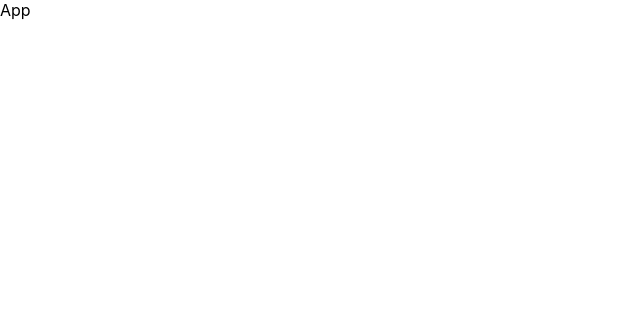
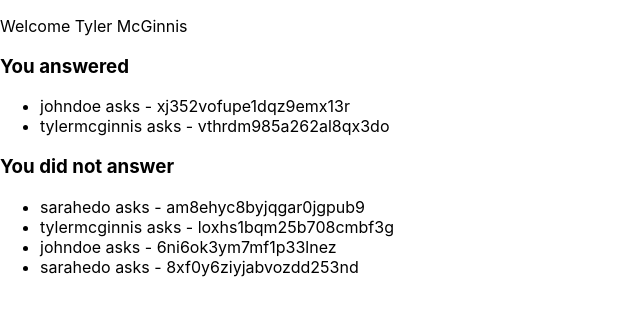
Before and after one commit to karmagan/would-you-rather, a React (Create React App) app: page / in a window 1280 px wide. Shown: the top 316 px of the page, without its empty margins (0-640 px from the left). Built offline with nearby package versions, Linux system fonts and the light colour scheme.

Commit message:
feat: First components concerning Polls

```diff
--- a/src/components/App.js
+++ b/src/components/App.js
@@ -1,15 +1,26 @@
-import { getInitialData } from "../utils/api";
 import { connect } from "react-redux";
 import { handleInitialData } from "../actions/shared";
 import React from "react";
+import PollsHome from "./PollsHome";
 
 class App extends React.Component {
   componentDidMount() {
     this.props.dispatch(handleInitialData());
   }
   render() {
-    getInitialData().then((a) => console.log(a));
-    return <div className="App">App</div>;
+    return (
+      <div className="App">
+        <p>Welcome {this.props.authedUser && this.props.authedUser.name}</p>
+        <PollsHome />
+      </div>
+    );
   }
 }
-export default connect()(App);
+
+function mapStateToProps({authedUser,users}){
+  return{
+    authedUser:users[authedUser]
+  }
+}
+
+export default connect(mapStateToProps)(App);
--- /dev/null
+++ b/src/components/PollsHome.js
@@ -0,0 +1,33 @@
+import React from "react";
+import { connect } from "react-redux";
+import PollsList from "./PollsList";
+class PollsHome extends React.Component {
+  render() {
+    return (
+      <div>
+        <h3>You answered</h3>
+        <PollsList pollsList={this.props.answeredPolls} />
+        <h3> You did not answer</h3>
+        <PollsList pollsList={this.props.otherPolls} />
+      </div>
+    );
+  }
+}
+
+function mapStateToProps({ questions, authedUser, users }) {
+  const answeredPolls =
+    authedUser !== null ? Object.keys(users[authedUser].answers) : [];
+  const otherPolls =
+    authedUser !== null
+      ? Object.values(questions)
+          .filter((poll) => !answeredPolls.includes(poll.id))
+          .map((poll) => poll.id)
+      : [];
+  return {
+    otherPolls,
+    answeredPolls,
+    authedUser,
+  };
+}
+
+export default connect(mapStateToProps)(PollsHome);
--- /dev/null
+++ b/src/components/PollsList.js
@@ -0,0 +1,25 @@
+import React from "react";
+import { connect } from "react-redux";
+
+class PollsList extends React.Component {
+  render() {
+    console.log(this.props.polls)
+    return (
+      <div>
+        <ul>
+          {this.props.polls.map((poll) => (
+             <li key={poll.id}>{poll.author} asks - {poll.id}</li>
+          ))}
+        </ul>
+      </div>
+    );
+  }
+}
+
+function mapStateToProps({ questions },{pollsList}) {
+  return {
+    polls: pollsList.map((poll)=>(questions[poll])).sort((a, b) => b.timestamp - a.timestamp),
+  };
+}
+
+export default connect(mapStateToProps)(PollsList);
```
Also changed, not shown: src/components/Poll.js (added), src/middleware/logger.js (line endings or trailing spaces).
